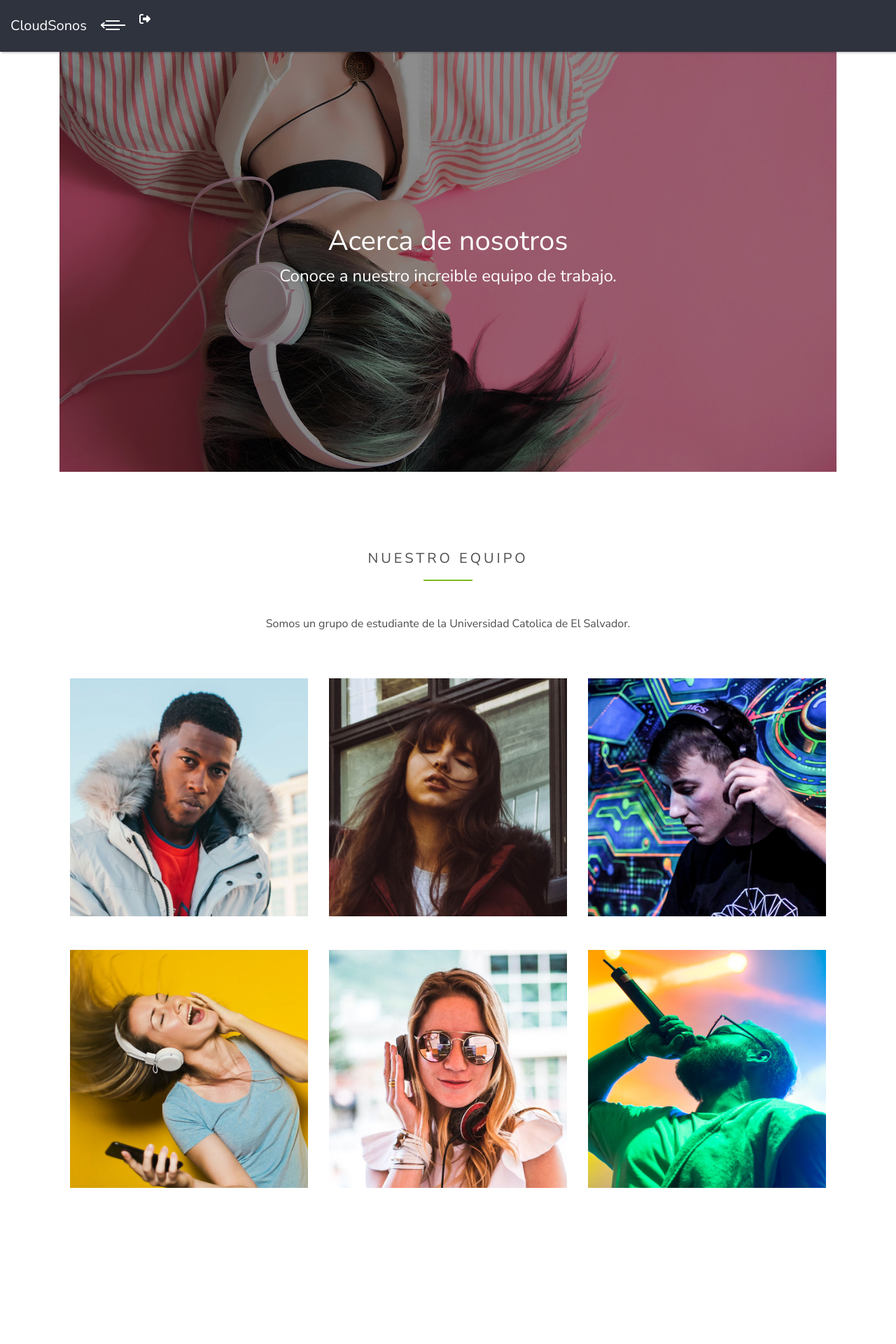
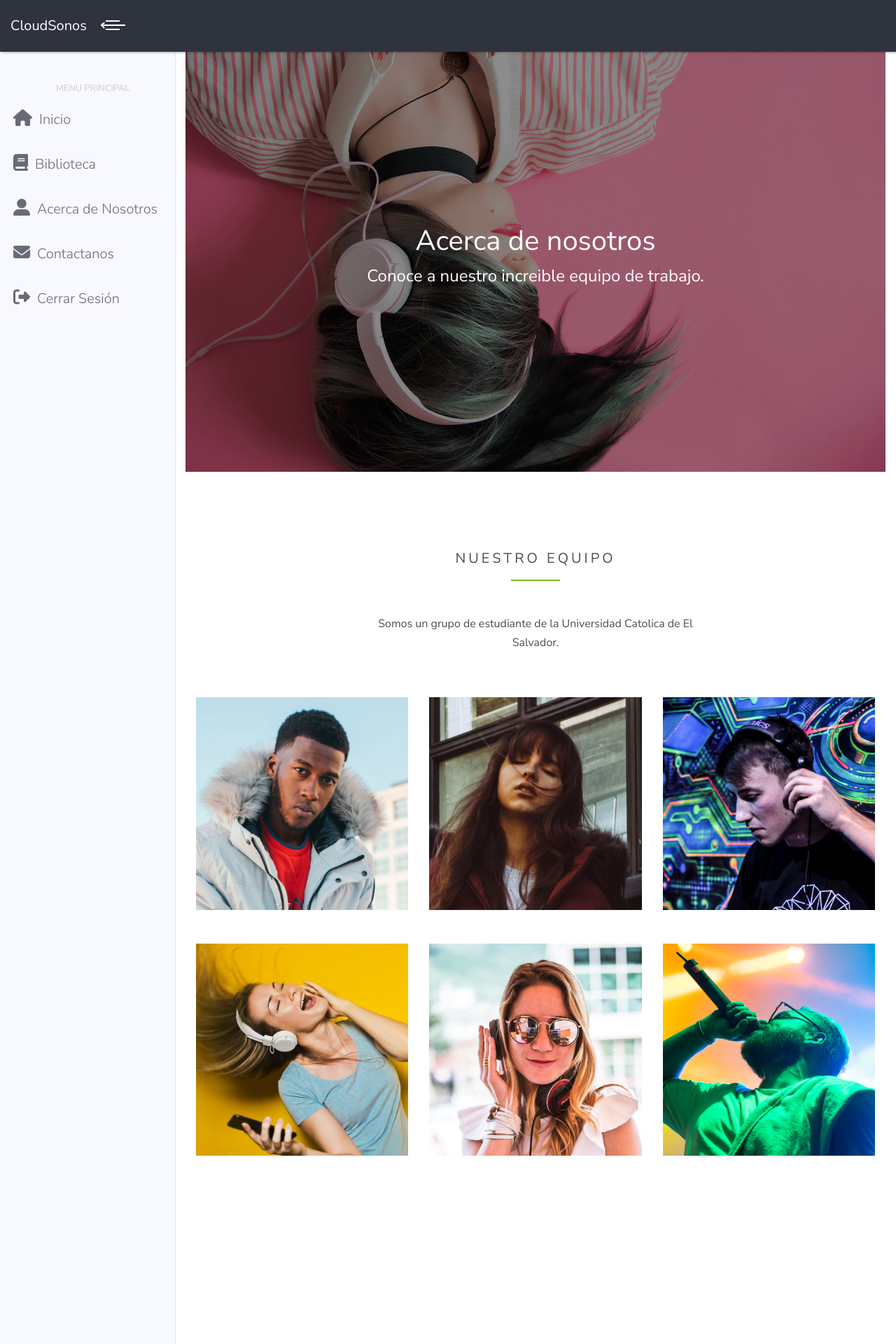
Before and after one commit to mkef01/CLOUDSONOS-PHP-, a PHP site: the page made by Reproductor/about.php in a window 1280 px wide. Shown: the top 1920 px of the page at 70% size. Run offline with PHP 8.4, Linux system fonts and the light colour scheme; some libraries are stand-ins or nearby versions; some web fonts are replaced.

Commit message:
Cambios Finales CSS

```diff
--- a/Reproductor/about.php
+++ b/Reproductor/about.php
@@ -66,10 +66,11 @@
         <div class="navbar-holder d-flex align-items-center justify-content-between">
           <!-- Navbar Header-->
           <div class="navbar-header">
-            <!-- Navbar Brand --><a href="InicioMasterPage.aspx" class="navbar-brand">
+            <!-- Navbar Brand --><a href="index.php" class="navbar-brand">
               <div class="brand-text brand-big hidden-lg-down"><span>CloudSonos </span><strong>
                 </strong></div>
-              <div class="brand-text brand-small">CloudSonos</div>
+              <!-- <div class="brand-text brand-small">CloudSonos</div> -->
+
             </a>
             <!-- Toggle Button--><a id="toggle-btn" href="#" class="menu-btn active"><span></span><span></span><span></span></a>
           </div>
@@ -77,7 +78,7 @@
           <ul class="nav-menu list-unstyled d-flex flex-md-row align-items-md-center">
 
             <!--   Logout    -->
-            <a class="nav-item"> <i class="fa fa-sign-out"></i> </a>
+            <!-- <a class="nav-item"> <i class="fas fa-sign-out-alt"></i> Logout</a> -->
           </ul>
         </div>
       </div>
@@ -104,6 +105,8 @@
         <li class="active"> <a href="about.php" style="font-size:20px!important;"><i class="fas fa-user-alt"></i>Acerca de Nosotros</a></li>
         <!--Contactos-->
         <li class="active"> <a href="contact.php" style="font-size:20px!important;"><i class="fas fa-envelope"></i>Contactanos</a></li>
+        <!--Cerrar Sesion-->
+        <li class="active"> <a href="logout.php" style="font-size:20px!important;"><i class="fas fa-sign-out-alt"></i>Cerrar Sesión</a></li>
         <!-- <p>&nbsp;</p>
         <p>&nbsp;</p>
         <p>&nbsp;</p>
--- a/Reproductor/contact.php
+++ b/Reproductor/contact.php
@@ -66,10 +66,10 @@
         <div class="navbar-holder d-flex align-items-center justify-content-between">
           <!-- Navbar Header-->
           <div class="navbar-header">
-            <!-- Navbar Brand --><a href="InicioMasterPage.aspx" class="navbar-brand">
+            <!-- Navbar Brand --><a href="index.php" class="navbar-brand">
               <div class="brand-text brand-big hidden-lg-down"><span>CloudSonos </span><strong>
                 </strong></div>
-              <div class="brand-text brand-small">CloudSonos</div>
+              <!-- <div class="brand-text brand-small">CloudSonos</div> -->
             </a>
             <!-- Toggle Button--><a id="toggle-btn" href="#" class="menu-btn active"><span></span><span></span><span></span></a>
           </div>
@@ -104,6 +104,8 @@
         <li class="active"> <a href="about.php" style="font-size:20px!important;"><i class="fas fa-user-alt"></i>Acerca de Nosotros</a></li>
         <!--Contactos-->
         <li class="active"> <a href="contact.php" style="font-size:20px!important;"><i class="fas fa-envelope"></i>Contactanos</a></li>
+        <!--Cerrar Sesion-->
+        <li class="active"> <a href="logout.php" style="font-size:20px!important;"><i class="fas fa-sign-out-alt"></i>Cerrar Sesión</a></li>
         <!-- <p>&nbsp;</p>
         <p>&nbsp;</p>
         <p>&nbsp;</p>
--- a/Reproductor/events.php
+++ b/Reproductor/events.php
@@ -102,10 +102,10 @@ curl_close($ch);
         <div class="navbar-holder d-flex align-items-center justify-content-between">
           <!-- Navbar Header-->
           <div class="navbar-header">
-            <!-- Navbar Brand --><a href="InicioMasterPage.aspx" class="navbar-brand">
+            <!-- Navbar Brand --><a href="index.php" class="navbar-brand">
               <div class="brand-text brand-big hidden-lg-down"><span>CloudSonos </span><strong>
                 </strong></div>
-              <div class="brand-text brand-small">CloudSonos</div>
+              <!-- <div class="brand-text brand-small">CloudSonos</div> -->
             </a>
             <!-- Toggle Button--><a id="toggle-btn" href="#" class="menu-btn active"><span></span><span></span><span></span></a>
           </div>
@@ -140,6 +140,8 @@ curl_close($ch);
         <li class="active"> <a href="about.php" style="font-size:20px!important;"><i class="fas fa-user-alt"></i>Acerca de Nosotros</a></li>
         <!--Contactos-->
         <li class="active"> <a href="contact.php" style="font-size:20px!important;"><i class="fas fa-envelope"></i>Contactanos</a></li>
+        <!--Cerrar Sesion-->
+        <li class="active"> <a href="logout.php" style="font-size:20px!important;"><i class="fas fa-sign-out-alt"></i>Cerrar Sesión</a></li>
         <!-- <p>&nbsp;</p>
         <p>&nbsp;</p>
         <p>&nbsp;</p>
--- a/Reproductor/sidebar/css/style.default.css
+++ b/Reproductor/sidebar/css/style.default.css
@@ -338,13 +338,14 @@ button, input {
 *     SIDEBAR
 * ==========================================================
 */
-nav.side-navbar {
+ nav.side-navbar {
 	background: #F8F8FF;
 	min-width: 250px;
 	max-width: 250px;
 	color: #686a76;
 	box-shadow: 1px 1px 1px rgba(0, 0, 0, 0.1);
-	z-index: 999;
+  z-index: 999;
+  /* display: block!important; */
 	/*==== Sidebar Header ====*/
 	/*==== Sidebar Menu ====*/
 	/*==== Shrinked Sidebar ====*/
@@ -413,11 +414,11 @@ nav.side-navbar span.heading {
 }
 
 nav.side-navbar ul {
-  padding: 15px 0;
+  padding: 20px 0;
 }
 
 nav.side-navbar ul a {
-  padding: 10px 15px;
+  padding: 15px 15px;
   text-decoration: none;
   display: block;
   font-weight: 300;
@@ -431,7 +432,7 @@ nav.side-navbar ul a:hover {
 }
 
 nav.side-navbar ul li.active a {
-  background: #EEF5F9;
+  background: #f8f8ff;
 }
 
 nav.side-navbar ul li.active a:hover {
@@ -447,29 +448,54 @@ nav.side-navbar ul ul a {
   background: #EEF5F9;
 }
 
-@media only screen and(min-width:768px) {
+/* Mi sidebar */
+
+/*Esto es para moviles */
+
+@media only screen and(max-width: 767px) {
+
+
+
+
+}
+
+/* nav.side-navbar.shrinked {
+  display: none!important;
+}
+
+nav.side-navbar {
+  display: none!important;
+} */
+
+
+
+
+
+/*Esto es para Moviles */
+
+
+/* @media only screen and(min-width:768px) {
 
   nav.side-navbar.shrinked {
     min-width: 90px;
     max-width: 130px;
-    text-align: center;
-  }
-}
-
-
-/*Esto es para moviles */
-nav.side-navbar.shrinked {
-  display: none;
-}
-
-nav.side-navbar {
-  display: none;
-}
-/*Esto es para Moviles*/
+  }
+
+  nav.side-navbar {
+    margin-left: -90px;
+    min-width: 90px;
+    max-width: 90px;
+}
+
+}  */
+
+
 
 
 nav.side-navbar.shrinked span.heading {
   margin: 0;
+  padding-left: 80px;
+  text-align: center!important;
 }
 
 nav.side-navbar.shrinked a {
@@ -478,6 +504,7 @@ nav.side-navbar.shrinked a {
   font-size: 0.8em;
   color: #aaa;
   transition: color 0.3s, background 0.3s;
+  text-align: center;
 }
 
 nav.side-navbar.shrinked a[data-toggle="collapse"]::before {
@@ -517,16 +544,17 @@ nav.side-navbar.shrinked .sidebar-header .title {
 }
 
 /* SIDBAR MEDIAQUERIES ----------------------------------- */
-@media (max-width: 1200px) {
+@media (max-width: 767px) {
   nav.side-navbar {
     margin-left: -90px;
     min-width: 90px;
     max-width: 90px;
     text-align: center;
-  }
-  nav.side-navbar span.heading {
+    display: none;
+  }
+  /* nav.side-navbar span.heading {
     margin: 0;
-  }
+  } */
   nav.side-navbar ul a {
     padding: 15px 10px;
     border: none;
@@ -573,6 +601,12 @@ nav.side-navbar.shrinked .sidebar-header .title {
   .content-inner.active {
     width: calc(100% - 90px);
   }
+}
+
+
+nav.side-navbar span.heading {
+  margin: 0;
+  padding-left: 80px;
 }
 
 /*
```
Also changed, not shown: Reproductor/index.php (+7 -1 lines).
